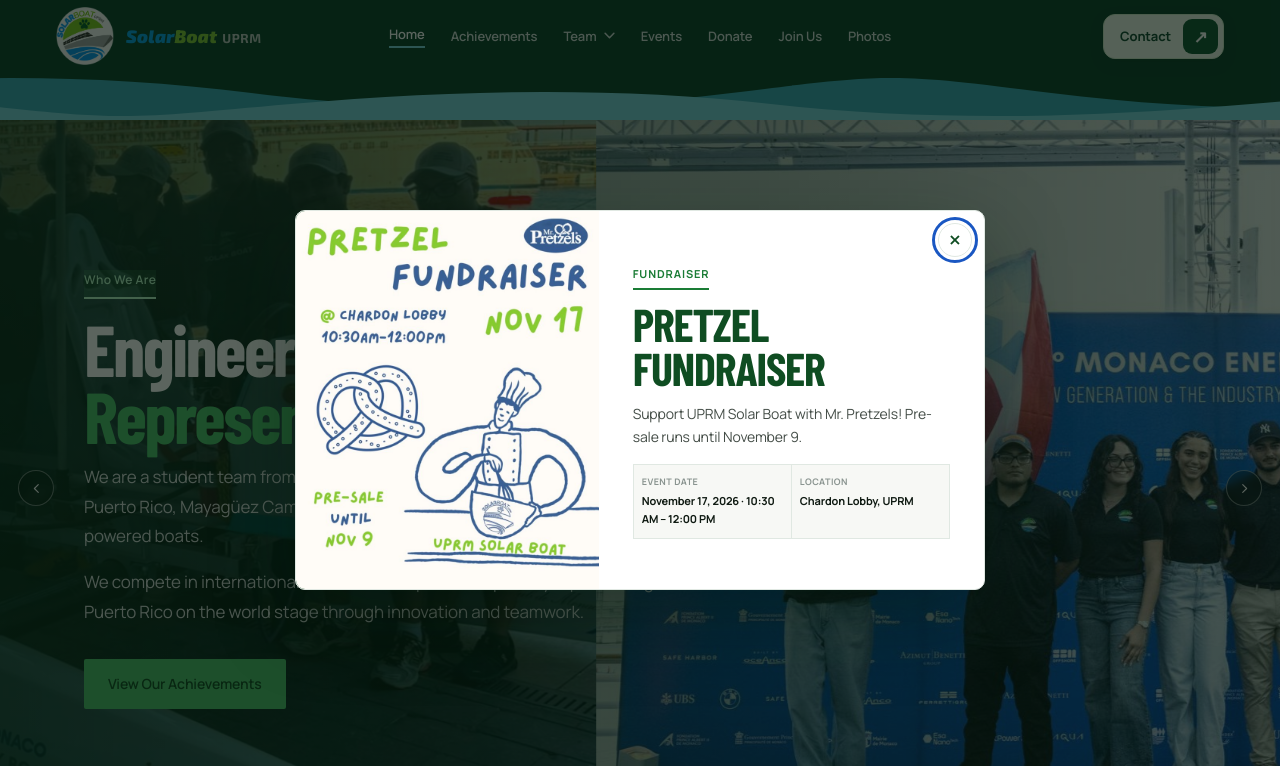
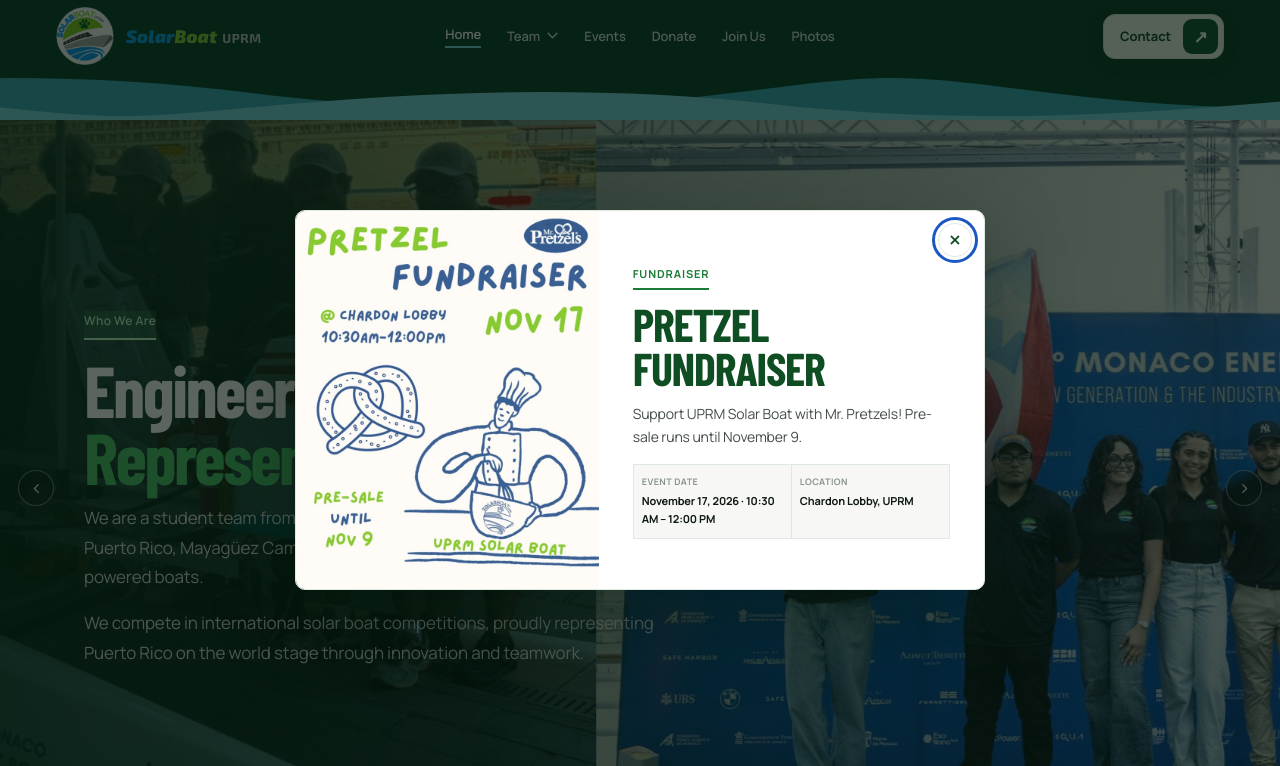
Before and after one commit to normandohernandez/solarboat-uprm, a plain HTML site: page web/frontend/index.html in a window 1280 px wide. Shown: the top 766 px of the page. Drawn offline with nearby package versions, Linux system fonts and the light colour scheme; a web font is replaced by a local one.

Commit message:
Hide achievements temporarily and add site favicon

```diff
--- a/web/frontend/index.html
+++ b/web/frontend/index.html
@@ -4,6 +4,7 @@
   <meta charset="UTF-8" />
   <meta name="viewport" content="width=device-width, initial-scale=1.0" />
   <title>Solar Boat UPRM — Engineering on the Water</title>
+  <link rel="icon" type="image/png" href="fotos/solarboat-logo.png" />
   <meta name="description" content="Meet the UPRM engineering students who design, build, and race solar-powered boats while representing Puerto Rico." />
 
   <link rel="preconnect" href="https://fonts.googleapis.com" />
@@ -83,9 +84,11 @@
               We compete in international solar boat competitions, proudly representing
               Puerto Rico on the world stage through innovation and teamwork.
             </p>
+            <!-- Temporarily hidden while the Achievements section is off the site.
             <div style="margin-top:32px;">
               <a href="logros.html" class="btn btn-primary">View Our Achievements</a>
             </div>
+            -->
           </div>
         </div>
       </div>
--- a/web/frontend/js/layout.js
+++ b/web/frontend/js/layout.js
@@ -21,7 +21,8 @@
 
   const PAGES = [
     { href: 'index.html',    label: 'Home' },
-    { href: 'logros.html',   label: 'Achievements' },
+    // Temporarily hidden while the Achievements section is off the site.
+    // { href: 'logros.html',   label: 'Achievements' },
     { label: 'Team', divisions: TEAM_DIVISIONS },
     { href: 'eventos.html',  label: 'Events' },
     { href: 'donar.html',    label: 'Donate' },
@@ -31,7 +32,8 @@
   // Footer navigation — kept separate from the main navigation order.
   const FOOTER_PAGES = [
     { href: 'team.html', label: 'Our Team' },
-    { href: 'logros.html', label: 'Achievements' },
+    // Temporarily hidden with the Achievements section.
+    // { href: 'logros.html', label: 'Achievements' },
     { href: 'eventos.html', label: 'Events' },
     { href: 'donar.html', label: 'Donate' },
     { href: 'unete.html', label: 'Join Us' },
```
Also changed, not shown: web/frontend/contacto.html (+1 -0 lines), web/frontend/donar.html (+1 -0 lines), web/frontend/eventos.html (+1 -0 lines), web/frontend/fotos.html (+1 -0 lines), web/frontend/logros.html (+4 -2 lines), web/frontend/noticias.html (+1 -0 lines), web/frontend/sobre.html (+3 -0 lines), web/frontend/team-icom-inso.html (+1 -0 lines), web/frontend/team-inel.html (+1 -0 lines), web/frontend/team-inme.html (+1 -0 lines), web/frontend/team-operations-logistics.html (+1 -0 lines), web/frontend/team.html (+1 -0 lines), web/frontend/unete.html (+1 -0 lines), 1 other file.
